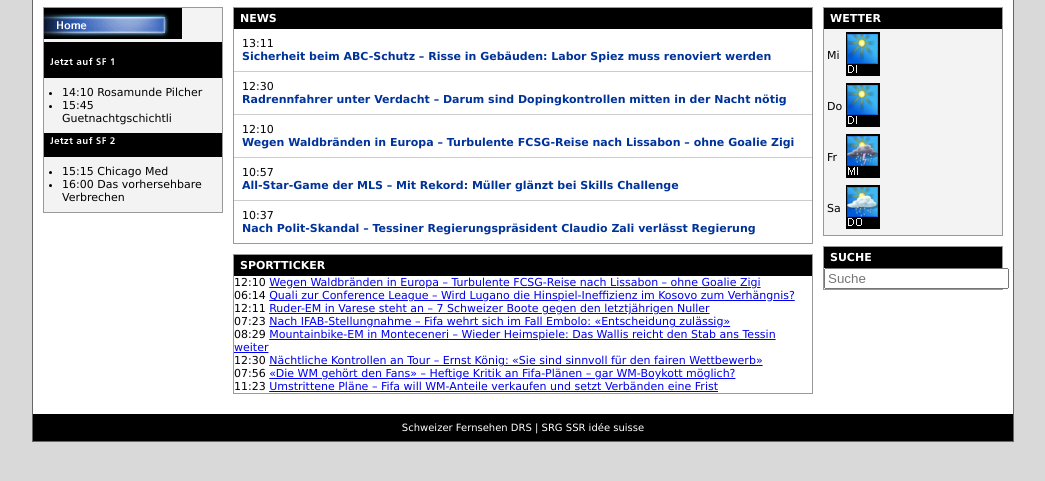
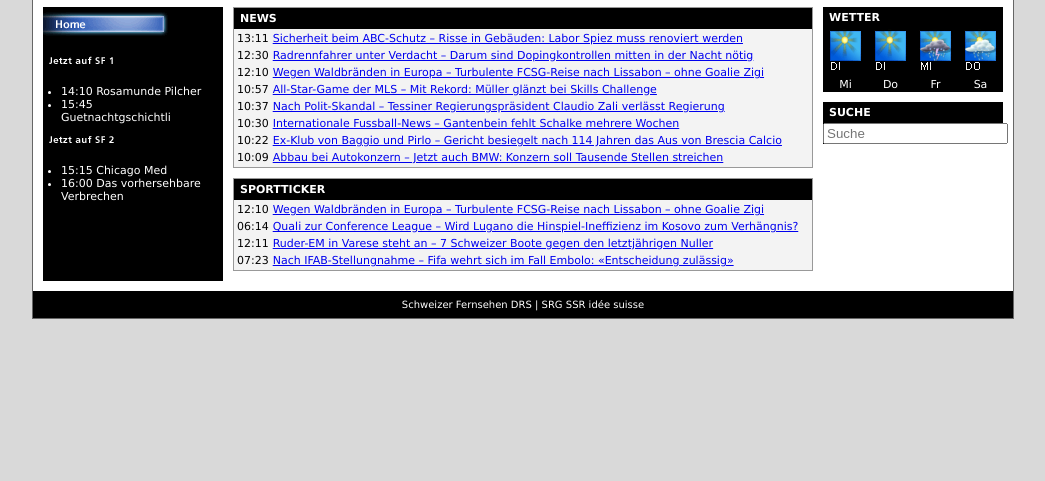
Before and after one commit to ch-turtle/retro-sf2, a plain HTML site: page index.html in a window 1280 px wide. Shown: the part 105-586 px from the top of the page, without its empty margins (117-1162 px from the left). Drawn offline with Linux system fonts and the light colour scheme.

Commit message:
Add files via upload

```diff
--- a/css/style.css
+++ b/css/style.css
@@ -46,7 +46,7 @@ body {
   padding: 10px;
 }
 
-#left-sidbar-box{
+#left{
   background: #000;
 }
 
@@ -57,7 +57,8 @@ body {
   font-weight: bold;
 }
 
-.sidebar-box,
+
+
 .news-box {
   border: 1px solid #999;
   margin-bottom: 10px;
@@ -65,12 +66,26 @@ body {
 }
 
 .sidebar-box {
+  background: #000000;
+  color: #fff;
+  margin-bottom: 10px;
+}
+
+.news-box {
   background: #f3f3f3;
 }
 
 .sidebar-box ul {
   margin: 0;
   padding: 8px 18px;
+}
+
+.weather-table {
+    width: 100%;
+    border-collapse: collapse;
+    text-align: center;
+    font-size: 11px;
+    color: #fff;
 }
 
 .news-item {
--- a/js/app.js
+++ b/js/app.js
@@ -10,25 +10,32 @@ function loadNews() {
         .then(news => {
             const container = document.getElementById("news-container");
 
-            news.slice(0, 5).forEach(article => {
-                const item = document.createElement("div");
-                item.classList.add("news-item");
-
+            news.slice(0, 8).forEach(article => {
                 const date = new Date(article.pubDate);
-
                 const time = date.toLocaleTimeString("de-CH", {
                     hour: "2-digit",
                     minute: "2-digit"
                 });
+                let table = container.querySelector("table");
 
-                item.innerHTML = `
-                    <div class="news-time">${time}</div>
+                if (!table) {
+                    table = document.createElement("table");
+                    table.classList.add("ticker-table");
+                    container.appendChild(table);
+                }
+
+                const row = document.createElement("tr");
+
+                row.innerHTML = `
+    <td class="ticker-time">${time}</td>
+    <td class="ticker-title">
         <a href="${article.link}" target="_blank">
             ${article.title}
         </a>
+    </td>
 `;
 
-                container.appendChild(item);
+                table.appendChild(row);
             });
         })
         .catch(error => {
@@ -49,25 +56,33 @@ function loadSport() {
             const container = document.getElementById("sport-container");
 
             // display first 8 sport headlines
-            sport.slice(0, 8).forEach(article => {
-                const item = document.createElement("div");
-                item.classList.add("sport-item");
-
+            sport.slice(0, 4).forEach(article => {
                 const date = new Date(article.pubDate);
-
                 const time = date.toLocaleTimeString("de-CH", {
                     hour: "2-digit",
                     minute: "2-digit"
                 });
 
-                item.innerHTML = `
-                    <span class="sport-time">${time}</span>
+                let table = container.querySelector("table");
+
+                if (!table) {
+                    table = document.createElement("table");
+                    table.classList.add("ticker-table");
+                    container.appendChild(table);
+                }
+
+                const row = document.createElement("tr");
+
+                row.innerHTML = `
+    <td class="ticker-time">${time}</td>
+    <td class="ticker-title">
         <a href="${article.link}" target="_blank">
             ${article.title}
         </a>
+    </td>
 `;
 
-                container.appendChild(item);
+                table.appendChild(row);
             });
         })
         .catch(error => {
@@ -76,7 +91,7 @@ function loadSport() {
 }
 
 function loadWeather() {
-    fetch("/data/wetter.json")
+    fetch("data/wetter.json")
         .then(response => {
             if (!response.ok) {
                 throw new Error("Could not load wetter.json");
@@ -84,31 +99,42 @@ function loadWeather() {
             return response.json();
         })
         .then(weather => {
+
             const container = document.getElementById("weather-container");
 
             const table = document.createElement("table");
             table.classList.add("weather-table");
 
+            const iconRow = document.createElement("tr");
+            const dayRow = document.createElement("tr");
+            const tempRow = document.createElement("tr");
+            const minRow = document.createElement("tr");
+
+
             weather.forEach(day => {
-                const row = document.createElement("tr");
 
-                row.innerHTML = `
+                const symbol = day.locations.symbolCode;
+
+                iconRow.innerHTML += `
+                    <td>
+                        <img src="images/weather/${symbol}.gif"
+                             alt="Weather">
+                    </td>
+                `;
+
+                dayRow.innerHTML += `
                     <td class="weather-day">
                         ${day.titleShort.de}
                     </td>
+                `;
 
-                    <td class="weather-icon">
-                        <img src="images/weather/${day.locations.symbolCode}.gif"
-                             alt="Weather">
-                    </td>
+            });
 
 
-                `;
+            table.appendChild(iconRow);
+            table.appendChild(dayRow);
+            container.appendChild(table);
 
-                table.appendChild(row);
-            });
-
-            container.appendChild(table);
         })
         .catch(error => {
             console.error(error);
```
Lines whose indentation alone changed are shown as unchanged.
